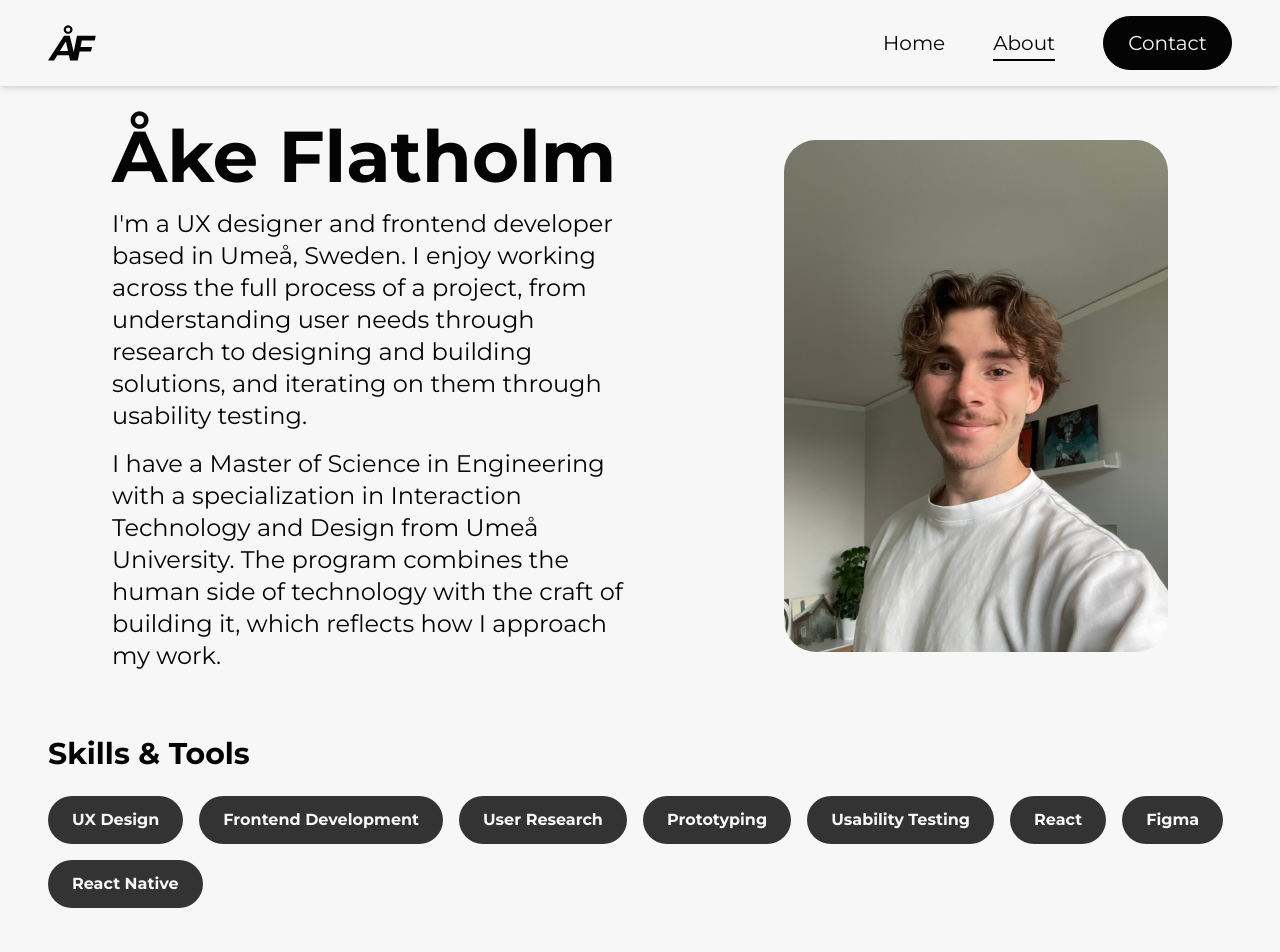
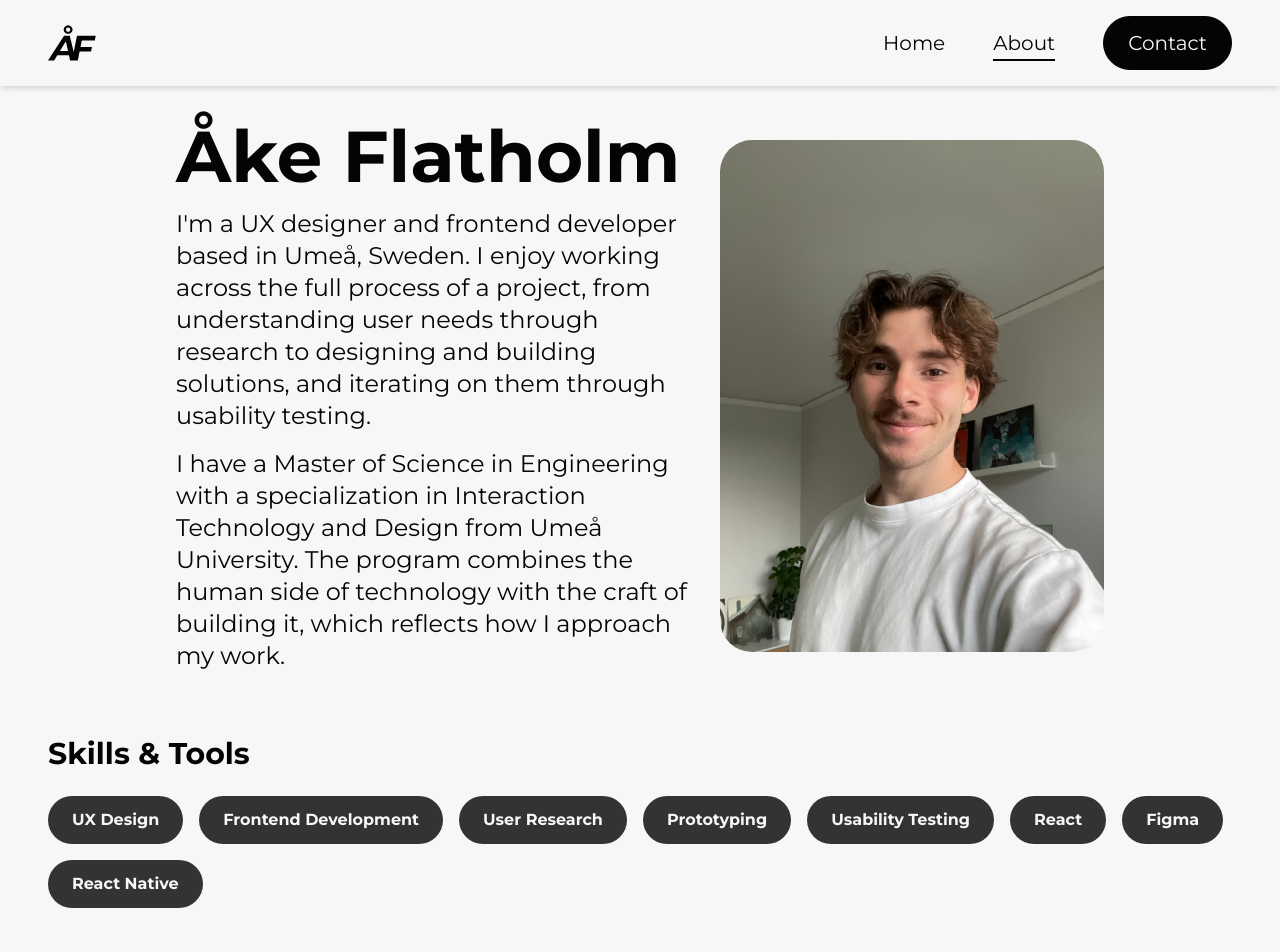
Before and after one commit to CodingQuercus/portfolio, a Next.js app: page /about in a window 1280 px wide. Shown: the top 952 px of the page. Built offline with nearby package versions, Linux system fonts and the light colour scheme.

Commit message:
Created a StaggerOnMount component to be able to reuse animations across pages. Some small polish with padding etc.

```diff
--- a/app/about/page.tsx
+++ b/app/about/page.tsx
@@ -1,8 +1,9 @@
 "use client";
 
-import { motion, Variants} from "framer-motion";
 import Image from "next/image";
 import aboutImage from "@/public/about_img2.jpeg";
+
+import { StaggerContainer, StaggerItem } from "../components/StaggerOnMount";
 
 import PillButton from "../components/PillButton";
 
@@ -21,35 +22,13 @@ const skills: Skill[] = [
     { label: "React Native" },
 ];
 
-const containerVariants: Variants = {
-  hidden: { opacity: 0 },
-  visible: {
-    opacity: 1,
-    transition: { staggerChildren: 0.12, delayChildren: 0.1 },
-  },
-};
-
-const itemVariants: Variants = {
-  hidden: { opacity: 0, y: 20 },
-  visible: {
-    opacity: 1,
-    y: 0,
-    transition: { duration: 0.5, ease: "easeOut" },
-  },
-};
-
 export default function About() {
     return (
-        <motion.section
-            initial="hidden"
-            animate="visible"
-            variants={containerVariants}
+        <StaggerContainer
             className="flex flex-col items-center pt-24 md:pt-30 gap-12 md:gap-16"
         >
-            <motion.div
-                variants={itemVariants}
-                className="flex flex-col md:flex-row items-center justify-around gap-8 w-full"
-            >
+            <StaggerItem>
+                <div className="flex flex-col md:flex-row items-center justify-around gap-8 w-full">
                     <div className="flex flex-col gap-4 order-2 md:order-1">
                         <h2 className="text-4xl md:text-5xl lg:text-7xl font-bold">
                             Åke Flatholm
@@ -77,12 +56,11 @@ export default function About() {
                         loading="eager"
                         className="rounded-4xl order-1 md:order-2 w-64 md:w-96 h-auto"
                     />
-            </motion.div>
+                </div>
+            </StaggerItem>
 
-            <motion.div
-                variants={itemVariants}
-                className="flex flex-col gap-4 md:gap-6 w-full"
-            >
+            <StaggerItem>
+                <div className="flex flex-col gap-4 md:gap-6 w-full">
                     <h3 className="text-2xl md:text-3xl font-bold">Skills & Tools</h3>
                     <div className="flex flex-row flex-wrap gap-2 md:gap-4">
                         {skills.map((skill) => (
@@ -94,12 +72,11 @@ export default function About() {
                             </span>
                         ))}
                     </div>
-            </motion.div>
+                </div>
+            </StaggerItem>
 
-            <motion.div
-                variants={itemVariants}
-                className="flex flex-col gap-4 md:gap-6 w-full"
-            >
+            <StaggerItem>
+                <div className="flex flex-col gap-4 md:gap-6 w-full">
                     <h3 className="text-2xl md:text-3xl font-bold">Education</h3>
                     <div className="flex flex-col gap-2 bg-darkGrey text-background px-6 md:px-8 py-4 rounded-2xl">
                         <div className="flex flex-col md:flex-row md:justify-between gap-2 md:gap-16 font-bold text-lg md:text-xl lg:text-2xl w-full">
@@ -115,7 +92,8 @@ export default function About() {
                     <PillButton href="/Ake_Flatholm_Resume.pdf" target="_blank">
                         Download CV
                     </PillButton>
-            </motion.div>
-        </motion.section>
+                </div>
+            </StaggerItem>
+        </StaggerContainer>
     );
 }
--- a/app/components/Hero.tsx
+++ b/app/components/Hero.tsx
@@ -1,20 +1,6 @@
 "use client";
 
-import { motion, Variants } from "framer-motion";
-
-const containerVariants: Variants = {
-    hidden: { opacity: 0 },
-    visible: {
-        opacity: 1,
-        transition: { staggerChildren: 0.12, delayChildren: 0.1 },
-    },
-};
-
-const itemVariants: Variants = {
-    hidden: { opacity: 0, y: 20 },
-    visible: { opacity: 1, y: 0, transition: { duration: 0.5, ease: "easeOut" } },
-};
-
+import { StaggerContainer, StaggerItem } from "./StaggerOnMount";
 
 export default function Hero() {
     return (
@@ -22,15 +8,13 @@ export default function Hero() {
             className="flex flex-col gap-2 md:gap-4 justify-center min-h-screen"
         >
 
-            <motion.div
-                initial="hidden"
-                animate="visible"
-                variants={containerVariants}
+            {/*Mobile*/}
+            <StaggerContainer
                 className="flex flex-col justify-center gap-3 md:hidden w-fit mx-auto"
             >
-                <motion.div
+                <StaggerItem>
+                    <div
                         className="flex flex-row items-center gap-3 w-full"
-                    variants={itemVariants}
                     >
                         <h1 className="text-7xl font-bold leading-none tracking-tight">
                             Åke
@@ -47,39 +31,37 @@ export default function Hero() {
                                 </p>
                             </span>
                         </div>
-                </motion.div>
-                <motion.h1
-                    variants={itemVariants}
-                    className="text-7xl font-bold leading-none tracking-tight"
-                >
+                    </div>
+                </StaggerItem>
+
+                <StaggerItem>
+                    <h1 className="text-7xl font-bold leading-none tracking-tight">
                         Flatholm
-                </motion.h1>
-                <motion.span
-                    variants={itemVariants}
-                    className="rounded-full bg-foreground px-5 py-2 w-full"
-                >
+                    </h1>
+                </StaggerItem>
+
+                <StaggerItem>
+                    <span className="block rounded-full bg-foreground px-5 py-2 w-full">
                         <p className="font-bold text-background text-center text-base">
                             Umeå, Sweden
                         </p>
-                </motion.span>
-                <motion.p
-                    variants={itemVariants}
+                    </span>
+                </StaggerItem>
+                <StaggerItem>
+                    <p
                         className="text-base mt-2 w-0 min-w-full"
                     >
                         I enjoy the process of making complex systems easier to use.
-                </motion.p>
-            </motion.div>
+                    </p>
+                </StaggerItem>
+            </StaggerContainer>
 
-            <motion.div
-                initial="hidden"
-                animate="visible"
-                variants={containerVariants}
+            {/*Desktop*/}
+            <StaggerContainer
                 className="hidden md:flex md:flex-col md:gap-4"
             >
-                <motion.div
-                    variants={itemVariants}
-                    className="flex flex-row items-center gap-1 md:gap-4 w-full"
-                >
+                <StaggerItem>
+                    <div className="flex flex-row items-center gap-1 md:gap-4 w-full">
                         <h1 className="text-6xl md:text-8xl lg:text-9xl font-bold">
                             Åke
                         </h1>
@@ -93,11 +75,10 @@ export default function Hero() {
                                 Frontend Dev
                             </p>
                         </span>
-                </motion.div>
-                <motion.div
-                    variants={itemVariants}
-                    className="flex flex-row items-center gap-1 md:gap-4 w-full"
-                >
+                    </div>
+                </StaggerItem>
+                <StaggerItem>
+                    <div className="flex flex-row items-center gap-1 md:gap-4 w-full">
                         <span className="flex-1 rounded-full bg-foreground px-2 py-2 sm:p-4 md:p-6 lg:px-12 lg:py-12">
                             <p className="font-bold text-background text-center text-sm md:text-2xl xl:text-3xl">
                                 Umeå, Sweden
@@ -106,14 +87,14 @@ export default function Hero() {
                         <h1 className="text-4xl md:text-8xl lg:text-9xl font-bold">
                             Flatholm
                         </h1>
-                </motion.div>
-                <motion.p
-                    variants={itemVariants}
-                    className="text-base md:text-xl lg:text-3xl mt-4 w-full md:w-4/5"
-                >
+                    </div>
+                </StaggerItem>
+                <StaggerItem>
+                    <p className="text-base md:text-xl lg:text-3xl mt-4 w-full md:w-4/5">
                         I enjoy the process of making complex systems easier to use.
-                </motion.p>
-            </motion.div>
+                    </p>
+                </StaggerItem>
+            </StaggerContainer>
         </section>
     );
 }
--- a/app/components/ProjectCard.tsx
+++ b/app/components/ProjectCard.tsx
@@ -47,7 +47,7 @@ export default function ProjectCard({
                 {showExploreLink && (
                     <Link
                         href={href}
-                        className="w-fit"
+                        className="w-fit self-end md:self-auto"
                     >
                         <motion.div
                             whileHover={{scale: 1.05}}
--- /dev/null
+++ b/app/components/StaggerOnMount.tsx
@@ -0,0 +1,39 @@
+"use client";
+import { motion, Variants } from "framer-motion";
+import { ReactNode } from "react";
+
+const containerVariants: Variants = {
+    hidden: { opacity: 0 },
+    visible: {
+        opacity: 1,
+        transition: { staggerChildren: 0.12, delayChildren: 0.1 },
+    },
+};
+
+const itemVariants: Variants = {
+    hidden: { opacity: 0, y: 20 },
+    visible: { opacity: 1, y: 0, transition: { duration: 0.5, ease: "easeOut" } },
+};
+
+export function StaggerContainer({
+    children,
+    className,
+}: {
+    children: ReactNode;
+    className?: string;
+}) {
+    return (
+        <motion.div
+            initial="hidden"
+            animate="visible"
+            variants={containerVariants}
+            className={className}
+        >
+            {children}
+        </motion.div>
+    );
+}
+
+export function StaggerItem({ children }: { children: ReactNode }) {
+    return <motion.div variants={itemVariants}>{children}</motion.div>;
+}
--- /dev/null
+++ b/app/components/projects/AnimatedSection.tsx
@@ -0,0 +1,28 @@
+"use client";
+import { motion, Variants } from "framer-motion";
+import { ReactNode } from "react";
+
+type AnimatedSectionProps = {
+    children: ReactNode;
+    className?: string;
+};
+
+
+const sectionVariants: Variants = {
+    hidden: { opacity: 0, y: 30 },
+    visible: { opacity: 1, y: 0, transition: { duration: 0.6, ease: "easeOut" } },
+};
+
+export default function AnimatedSection({ children, className }: AnimatedSectionProps) {
+    return (
+        <motion.div
+            variants={sectionVariants}
+            initial="hidden"
+            whileInView="visible"
+            viewport={{ once: true, amount: 0.1 }}
+            className={className}
+        >
+            {children}
+        </motion.div>
+    );
+}
```
Also changed, not shown: app/projects/thesis/page.tsx (+23 -14 lines). Lines whose indentation alone changed are shown as unchanged.
